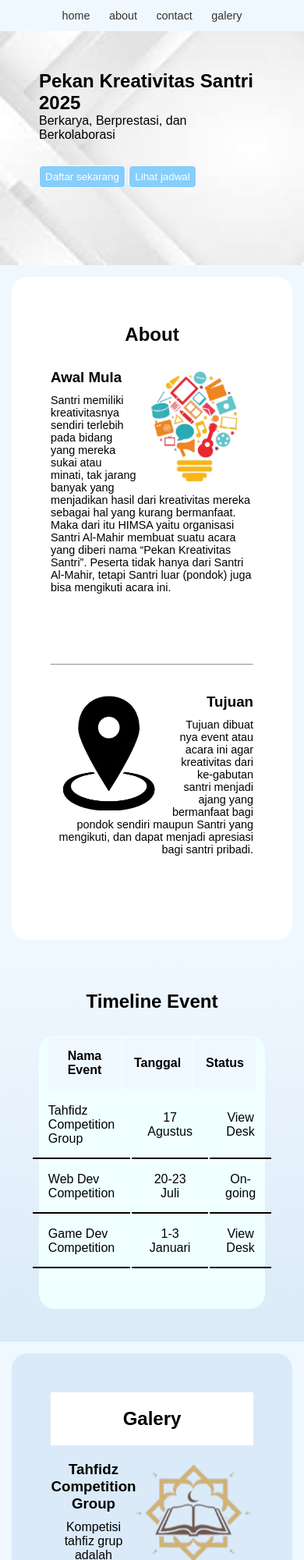
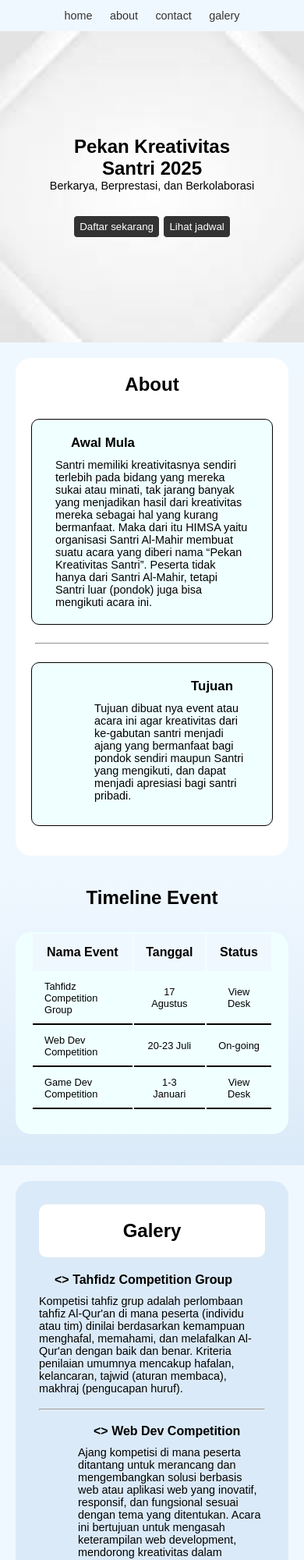
Before and after one commit to ahmadorigin/learn-css-flexbox-by-building-a-school-event-website, a plain HTML site: page index.html in a window 390 px wide. Shown: the top 2000 px of the page at 78% size. Drawn offline with Linux system fonts and the light colour scheme.

Commit message:
mobile verse & pad verse

```diff
--- a/index.html
+++ b/index.html
@@ -19,40 +19,46 @@
     </header>
     <main>
       <section class="hero">
+        <div class="text-hero">
           <h1>Pekan Kreativitas Santri 2025</h1>
           <p>Berkarya, Berprestasi, dan Berkolaborasi</p>
           <button><a href="#">Daftar sekarang</a></button>
           <button><a href="#">Lihat jadwal</a></button>
+        </div>
       </section>
       <section class="about">
         <h2 class="judul">About</h2>
-        <img src="./assets/logo-awal.png" alt="" style="float: right" />
+        <div class="about--">
           <h3>Awal Mula</h3>
           <div class="about-">
             <p>
               Santri memiliki kreativitasnya sendiri terlebih pada bidang yang
               mereka sukai atau minati, tak jarang banyak yang menjadikan hasil
               dari kreativitas mereka sebagai hal yang kurang bermanfaat. Maka
-            dari itu HIMSA yaitu organisasi Santri Al-Mahir membuat suatu acara
-            yang diberi nama “Pekan Kreativitas Santri”. Peserta tidak hanya
-            dari Santri Al-Mahir, tetapi Santri luar (pondok) juga bisa
+              dari itu HIMSA yaitu organisasi Santri Al-Mahir membuat suatu
+              acara yang diberi nama “Pekan Kreativitas Santri”. Peserta tidak
+              hanya dari Santri Al-Mahir, tetapi Santri luar (pondok) juga bisa
               mengikuti acara ini.
             </p>
+            <img src="./assets/logo-awal.png" alt="" />
           </div>
-        <br /><br /><br /><br /><br />
+        </div>
+        <br />
         <hr />
-        <br /><br />
-        <img src="./assets/logo-tujuan.png" alt="" style="float: left" />
+        <br />
+        <div class="-about">
           <h3 class="h3">Tujuan</h3>
           <div class="about-">
+            <img src="./assets/logo-tujuan.png" alt="" />
             <p class="p">
               Tujuan dibuat nya event atau acara ini agar kreativitas dari
-            ke-gabutan santri menjadi ajang yang bermanfaat bagi pondok sendiri
-            maupun Santri yang mengikuti, dan dapat menjadi apresiasi bagi
-            santri pribadi.
+              ke-gabutan santri menjadi ajang yang bermanfaat bagi pondok
+              sendiri maupun Santri yang mengikuti, dan dapat menjadi apresiasi
+              bagi santri pribadi.
             </p>
           </div>
-        <br /><br /><br /><br /><br /><br />
+        </div>
+        <br />
       </section>
       <section class="timeline">
         <h2 class="judul">Timeline Event</h2>
@@ -86,24 +92,20 @@
       <section class="galery">
         <h2 class="judul">Galery</h2>
         <img src="./assets/logo-tahf.png" alt="" style="float: right" />
-        <h3>Tahfidz Competition Group</h3>
-        <div class="galery-">
-          <p>
+        <h3><> Tahfidz Competition Group</h3>
+        <p class="galery-">
           Kompetisi tahfiz grup adalah perlombaan tahfiz Al-Qur'an di mana
           peserta (individu atau tim) dinilai berdasarkan kemampuan menghafal,
           memahami, dan melafalkan Al-Qur'an dengan baik dan benar. Kriteria
           penilaian umumnya mencakup hafalan, kelancaran, tajwid (aturan
           membaca), makhraj (pengucapan huruf).
         </p>
-        </div>
-        <br />
-        <br />
         <br />
         <hr />
         <br />
-        <h3 class="h3">Web Dev Competition</h3>
+        <h3 class="h3"><> Web Dev Competition</h3>
+        <img src="./assets/logo-webdev.png" alt="" style="float: left" />
         <div class="galery-">
-          <img src="./assets/logo-webdev.png" alt="" style="float: left" />
           <p class="p">
             Ajang kompetisi di mana peserta ditantang untuk merancang dan
             mengembangkan solusi berbasis web atau aplikasi web yang inovatif,
@@ -117,7 +119,7 @@
       <section class="regis">
         <div class="regis-label">
           <img src="./assets/logo-regis.png" alt="" />
-          <h3>Registrasi Formulir Untuk Mengikuti</h3>
+          <h3>Registrasi Formulir Untuk <br />Mengikuti!</h3>
           <br />
           <input
             type="text"
@@ -143,6 +145,7 @@
             class="label"
           />
           <br />
+          <form>
             <input
               type="text"
               name="competisi"
@@ -159,6 +162,7 @@
               <option value="Logic of Matematic"></option>
               <option value="Gaming Esport"></option>
             </datalist>
+          </form>
           <div class="pinput">
             <p>Siap mengikuti? Kirim form ini!</p>
             <input type="submit" value="Kirim!" class="kirim" />
@@ -172,7 +176,7 @@
         <h4>Ponpes Al-Mahir 2025</h4>
         <p>Pekan kreativitas santri nusantara</p>
         <br />
-        <p>&copy; Copyright 2025 - PKS 2025</p>
+        <p class="copy">&copy; Copyright 2025 - PKS 2025</p>
       </div>
 
       <div class="icon">
--- a/style.css
+++ b/style.css
@@ -6,6 +6,12 @@
 body {
   background-color: aliceblue;
   font-family: "montserrat", sans-serif;
+}
+h3 {
+  margin-bottom: 10px;
+}
+hr {
+  margin: 30px 0;
 }
 header {
   background-color: aliceblue;
@@ -16,10 +22,15 @@ nav ul li {
 nav ul li a {
   color: inherit;
   margin: 0 30px;
+  font: inherit;
   text-decoration: none;
 }
 nav ul li a:hover {
-  color: lightblue;
+  background-color: #dae5e7;
+  border-radius: 5px;
+  border-bottom: 2px solid #666;
+  color: #333;
+  padding: 4px 5px;
 }
 nav {
   color: #333;
@@ -31,16 +42,17 @@ nav {
   text-align: center;
 }
 .hero {
+  height: 100px;
   text-align: center;
   justify-content: center;
   padding: 140px;
   background-color: blue;
-  /* color: aliceblue; */
+  /* color: aliceblue;  */
   background-size: cover;
   background-image: url(./assets/back-hero.jpg);
 }
 button {
-  background-color: lightskyblue;
+  background-color: #333;
   border-radius: 5px;
   border: 1.5px solid rgb(255, 254, 254);
   color: white;
@@ -48,8 +60,9 @@ button {
   margin-top: 30px;
 }
 button:hover {
-  background-color: #00ddff;
-  border: 2px solid rgb(0, 119, 255);
+  color: #333;
+  background-color: #dae5e7;
+  border: 2px solid #666;
 }
 button a {
   color: inherit;
@@ -57,15 +70,12 @@ button a {
 }
 .about {
   margin: 60px;
-  padding: 60px 50px 0;
+  padding: 40px 50px;
   background-color: white;
   border-radius: 20px;
 }
-.about .judul {
+.judul {
   margin-bottom: 30px;
-}
-.about h3 {
-  margin-bottom: 10px;
 }
 .h3 {
   display: block;
@@ -73,17 +83,37 @@ button a {
 }
 .p {
   text-align: end;
-}
-.about p {
-  font-size: 0.9em;
+  margin-bottom: 60px;
 }
 .about img {
   width: 150px;
 }
+.about .about-- img {
+  float: right;
+}
+.about .-about img {
+  float: left;
+}
 .about- {
   display: flex;
   align-items: center;
-  gap: 20px;
+  justify-content: center;
+  gap: 0px;
+}
+.about-- {
+  border: 1px solid black;
+  border-radius: 10px;
+  width: 70%;
+  padding: 15px;
+  background-color: azure;
+}
+.-about {
+  border: 1px solid black;
+  border-radius: 10px;
+  width: 70%;
+  padding: 15px;
+  margin-left: auto;
+  background-color: azure;
 }
 .judul {
   text-align: center;
@@ -96,7 +126,6 @@ button a {
 table {
   border-radius: 20px;
   width: 100%;
-  padding: 0px 10px 50px;
   margin: 30px auto 20px;
   background-color: azure;
 }
@@ -131,9 +160,6 @@ td:last-child {
 .galery img {
   width: 150px;
 }
-.galery h3:last-child {
-  text-align: end;
-}
 .galery- {
   display: flex;
   align-items: center;
@@ -143,6 +169,9 @@ td:last-child {
 .regis {
   background-color: azure;
   padding: 80px;
+}
+.regis h3 {
+  font-size: x-large;
 }
 .regis img {
   width: 300px;
@@ -214,42 +243,167 @@ footer a {
   margin: 0 7px;
 }
 
-@media (max-width: 770px) {
-  nav {
+@media (max-width: 768px) {
+  nav ul li a {
+    margin: 20px;
+  }
+  .hero {
+    background-position: center;
+  }
+  .about {
+    padding: 20px;
+    margin: 20px;
+    flex-direction: column;
+    justify-content: center;
+    align-items: center;
+  }
+  .about--,
+  .-about {
+    box-sizing: border-box;
+    width: 100%;
+    margin: auto;
+    display: flex;
+    flex-direction: column;
+  }
+  .galery {
+    font-size: 0, 7em;
+    margin: 20px;
+    padding-bottom: 10px;
+  }
+  .regis {
+    display: flex;
+    flex-direction: column;
     justify-content: center;
   }
+  .regis img {
+    width: 40%;
+    margin: 60px 0 0 0;
+  }
+}
+
+@media (max-width: 430px) {
   nav ul li a {
+    margin: 9px;
     font-size: 0.9em;
-    margin: 10px;
   }
   .hero {
-    height: 200px;
-    padding: 50px;
+    padding: 60px;
+    height: 33vh;
+    display: flex;
+    justify-content: center;
+    align-items: center;
+  }
+  .hero .text-hero p {
+    font-size: 0.9em;
+  }
+  .about .about--,
+  .-about {
+    font-size: 0.9em;
+    padding: 20px 30px;
+  }
+  .about hr {
+    margin: 5px;
+  }
+  .about .about-- h3 {
+    margin-left: 20px;
+  }
+  .about .-about h3 {
+    margin-right: 20px;
+  }
+  .-about p {
+    margin-bottom: 10px;
+  }
+  .about-- img,
+  .-about img {
+    float: none;
+    display: none;
+  }
+  .timeline {
+    height: auto;
+    padding: 20px;
+  }
+  .timeline table {
+    padding: 0px 20px 30px;
+  }
+  table tbody {
+    font-size: 0.8em;
+  }
+  td {
+    padding: 10px 15px;
+  }
+  .galery {
+    padding: 30px 30px 0;
+  }
+  .galery img {
+    display: none;
+  }
+  .galery h2 {
+    border-radius: 10px;
+  }
+  .galery h3 {
+    font-size: 1em;
+    margin-left: 20px;
+  }
+  .galery .h3 {
+    margin-left: 70px;
+    font-size: 1em;
     text-align: start;
   }
-  .about {
-    margin: 15px;
+  .galery hr {
+    margin: 0;
   }
-  .about- {
-    padding: 0px;
+  .galery-,
+  .p {
+    font-size: 0.9em;
+    text-align: start;
+  }
+  .p {
+    margin-left: 50px;
+    font-size: 1em;
+    margin-bottom: 20px;
+  }
+  .regis {
+    padding: 40px;
     display: block;
   }
-  .timeline {
-    height: 400px;
-  }
-  table {
-    display: flex;
-    flex-direction: column;
-    align-items: center;
-  }
-  .galery {
-    margin: 15px;
+  .regis h3 {
+    font-size: 1.4em;
     text-align: center;
   }
-  .galery- {
-    text-align: center;
+  .regis img {
+    width: 30px;
+    display: none;
   }
-  .galery- p {
-    text-align: center;
+  .regis-label input,
+  .pinput {
+    width: 300px;
+    margin: auto;
+  }
+  .pinput input {
+    width: 80px;
+  }
+  .pinput {
+    font-size: 0.9em;
+    margin-top: 20px;
+  }
+  footer {
+    flex-wrap: wrap;
+  }
+  footer img {
+    width: 100px;
+    height: 100px;
+    margin-bottom: 10px;
+  }
+  footer p {
+    margin: 0 0 0;
+    font-size: 0.9em;
+  }
+  .copy {
+    border-bottom: 2px solid #333;
+  }
+  footer a {
+    color: inherit;
+    text-decoration: none;
+    margin: 0 7px;
   }
 }
```
Lines whose indentation alone changed are shown as unchanged.
